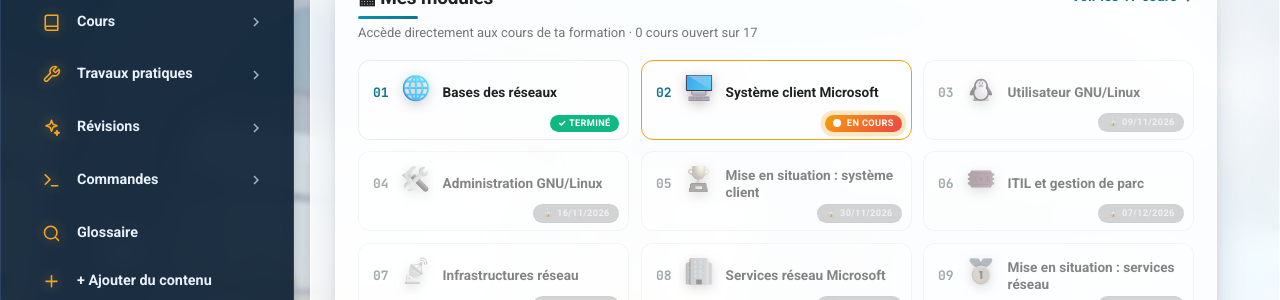
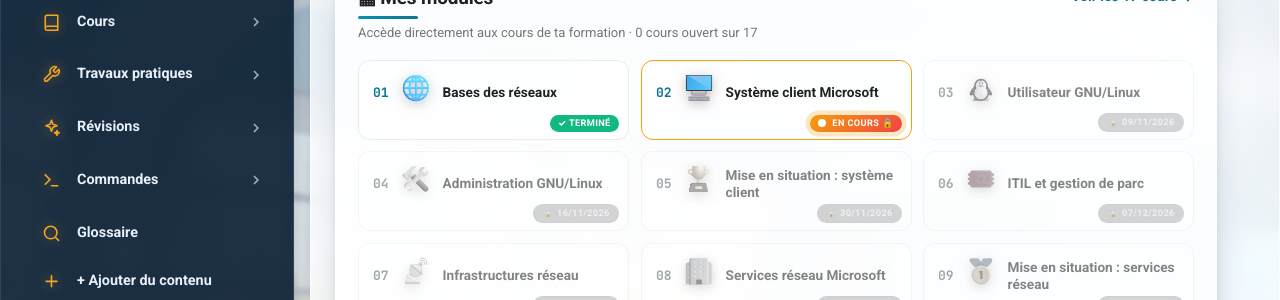
Before and after one commit to Maqi25/TSSR-COURS, an MkDocs documentation site: the page built from docs/index.md, in a window 1280 px wide and 1400 px high, scrolled down 796 px. Shown: the part 285-585 px from the top of the window. Built offline with MkDocs 1.6.1 and Material for MkDocs 9.7.7, drawn with Linux system fonts in a browser that asks for light colours; comment, search, counter and statistics services are not loaded.

Commit message:
Cours 2 : « en cours » mais accès fermé
Nouveau statut "en-cours-ferme" dans statuts.js : badge orange EN COURS 🔒, 🔒 dans le menu, et le clic affiche « accès fermé pour l'instant » au lieu d'ouvrir le cours (ouvert en mode propriétaire). Appliqué au cours 2.

Co-Authored-By: Claude Opus 5.5 <noreply@anthropic.com>

```diff
--- a/docs/javascripts/statuts.js
+++ b/docs/javascripts/statuts.js
@@ -5,6 +5,8 @@
  *   "verrouille" → carte grisée + 🔒, le clic affiche un message au lieu
  *                  d'ouvrir le cours (cartes, menu, accueil) ;
  *   "en-cours"   → badge lumineux EN COURS ;
+ *   "en-cours-ferme" → badge EN COURS 🔒, mais accès fermé comme un cours
+ *                  verrouillé (le clic affiche un message) ;
  *   "termine"    → badge ✓ Terminé ;
  *   (cours absent de la liste → aucun badge, accès normal).
  *
@@ -23,7 +25,7 @@
 window.TSSRStatuts = (function () {
   var STATUTS = {
     "cours-01-bases-des-reseaux": "termine",
-    "cours-02-systeme-client-microsoft": "en-cours",
+    "cours-02-systeme-client-microsoft": "en-cours-ferme",
     "cours-03-utilisateur-d-une-distribution-gnu-linux": "verrouille",
     "cours-04-administration-d-une-distribution-gnu-linux": "verrouille",
     "cours-05-mise-en-situation-professionnelle-systeme-client": "verrouille",
@@ -90,7 +92,7 @@ window.TSSRStatuts = (function () {
 
   function isLocked(href) {
     var s = get(href);
-    return !!(s && s.statut === "verrouille");
+    return !!(s && (s.statut === "verrouille" || s.statut === "en-cours-ferme"));
   }
 
   // ------------------------------------------------------------------
@@ -113,7 +115,9 @@ window.TSSRStatuts = (function () {
     var b = document.createElement("b");
     b.textContent = title || "Ce cours est verrouillé";
     var small = document.createElement("small");
-    small.textContent = info.date ? "Il sera disponible le " + info.date + "." : "Il n'est pas encore ouvert.";
+    small.textContent = info.statut === "en-cours-ferme"
+      ? "Le cours a lieu en ce moment, mais l'accès est fermé pour l'instant."
+      : info.date ? "Il sera disponible le " + info.date + "." : "Il n'est pas encore ouvert.";
     text.appendChild(b);
     text.appendChild(small);
     toast.appendChild(icon);
@@ -128,11 +132,16 @@ window.TSSRStatuts = (function () {
   // ------------------------------------------------------------------
   // Badges sur les cartes, les tuiles de l'accueil et le menu
   // ------------------------------------------------------------------
-  var LABELS = { "verrouille": "🔒 Verrouillé", "en-cours": "En cours", "termine": "✓ Terminé" };
+  var LABELS = { "verrouille": "🔒 Verrouillé", "en-cours": "En cours", "en-cours-ferme": "En cours 🔒", "termine": "✓ Terminé" };
+
+  // Classes CSS d'un statut : « en cours fermé » = style « en cours » + accès fermé
+  function classesOf(statut) {
+    return statut === "en-cours-ferme" ? ["is-en-cours", "is-ferme"] : ["is-" + statut];
+  }
 
   function badge(statut, date) {
     var span = document.createElement("span");
-    span.className = "tssr-statut tssr-statut--" + statut;
+    span.className = "tssr-statut tssr-statut--" + (statut === "en-cours-ferme" ? "en-cours" : statut);
     // verrouillé avec une date : juste « 🔒 09/11/2026 » (court, ne cache pas l'icône)
     span.textContent = statut === "verrouille" && date ? "🔒 " + date : LABELS[statut];
     if (statut === "verrouille") span.title = "Verrouillé" + (date ? " jusqu'au " + date : "");
@@ -144,7 +153,7 @@ window.TSSRStatuts = (function () {
     document.querySelectorAll("a.tssr-card, a.tssr-home-module").forEach(function (a) {
       var s = get(a.href);
       if (!s || !s.statut) return;
-      a.classList.add("is-" + s.statut);
+      classesOf(s.statut).forEach(function (c) { a.classList.add(c); });
       var isCoursePage = new URL(a.href, location.href).pathname === root + "cours/" + s.course + "/";
       if (isCoursePage) a.appendChild(badge(s.statut, s.date));
     });
@@ -152,19 +161,21 @@ window.TSSRStatuts = (function () {
     // menu de gauche : cours et modules
     document.querySelectorAll(".md-nav--primary a.md-nav__link").forEach(function (a) {
       var s = get(a.href);
-      if (s && s.statut) a.classList.add("is-" + s.statut);
+      if (s && s.statut) classesOf(s.statut).forEach(function (c) { a.classList.add(c); });
     });
 
     // page d'un cours verrouillé ouverte directement par son adresse
     var here = get(location.href);
-    if (here && here.statut === "verrouille") {
+    if (here && (here.statut === "verrouille" || here.statut === "en-cours-ferme")) {
       var h1 = document.querySelector(".md-content h1");
       if (h1) {
         var banner = document.createElement("div");
         banner.className = "tssr-lock-banner";
         banner.textContent = owner
           ? "🔓 Cours verrouillé pour les visiteurs (tu le vois car tu es en mode propriétaire)."
-          : "🔒 Ce cours est verrouillé" + (here.date ? " : il ouvrira le " + here.date + "." : ".");
+          : here.statut === "en-cours-ferme"
+            ? "🔒 Ce cours a lieu en ce moment, mais l'accès est fermé pour l'instant."
+            : "🔒 Ce cours est verrouillé" + (here.date ? " : il ouvrira le " + here.date + "." : ".");
         h1.insertAdjacentElement("afterend", banner);
       }
     }
@@ -185,8 +196,10 @@ window.TSSRStatuts = (function () {
       if (!a || !isLocked(a.href)) return;
       e.preventDefault();
       e.stopPropagation();
+      var info = get(a.href);
       var title = a.querySelector(".tssr-card-title, b, .md-ellipsis");
-      showLocked(get(a.href), title ? title.textContent.trim() + " est verrouillé" : null);
+      var suffix = info.statut === "en-cours-ferme" ? " : accès fermé" : " est verrouillé";
+      showLocked(info, title ? title.textContent.trim() + suffix : null);
     }, true);
   });
 
--- a/docs/stylesheets/theme.css
+++ b/docs/stylesheets/theme.css
@@ -1187,6 +1187,31 @@ html[data-tssr-theme] body[data-md-color-scheme="slate"] {
   font-weight: 900;
 }
 
+/* cours « en cours » mais accès fermé : reste orange (pas grisé), curseur interdit */
+.md-typeset .tssr-card.is-ferme,
+.md-typeset .tssr-home-module.is-ferme,
+.md-nav__link.is-ferme {
+  cursor: not-allowed;
+}
+
+.tssr-proprio .md-typeset .tssr-card.is-ferme,
+.tssr-proprio .md-typeset .tssr-home-module.is-ferme,
+.tssr-proprio .md-nav__link.is-ferme {
+  cursor: pointer;
+}
+
+.md-sidebar--primary .md-nav__link.is-en-cours.is-ferme > .md-ellipsis::after {
+  content: " 🔒";
+  width: auto;
+  height: auto;
+  margin-left: 0;
+  border-radius: 0;
+  background: none;
+  box-shadow: none;
+  font-size: 0.85em;
+  filter: drop-shadow(0 0 6px #f59e0b);
+}
+
 /* bandeau en haut d'un cours verrouillé ouvert par son adresse */
 .md-typeset .tssr-lock-banner {
   margin: -0.4rem 0 1.2rem;
```
